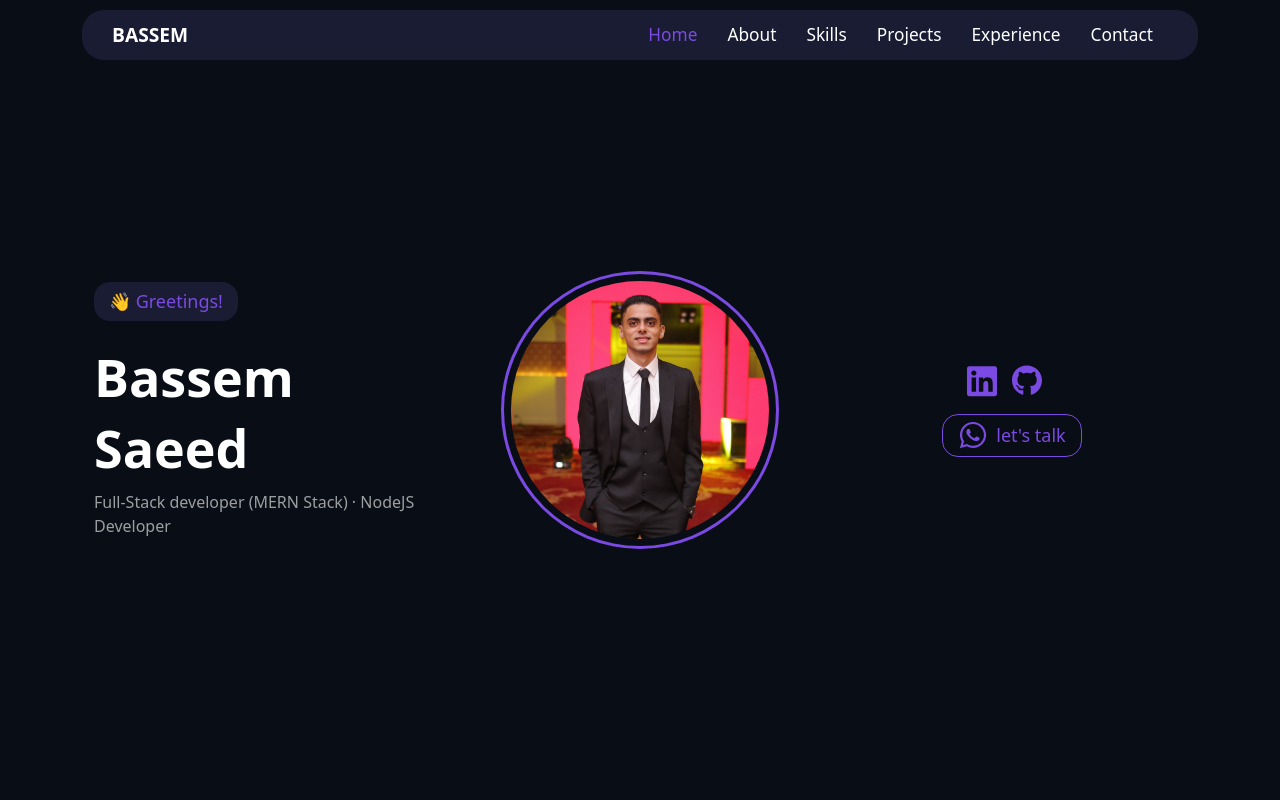
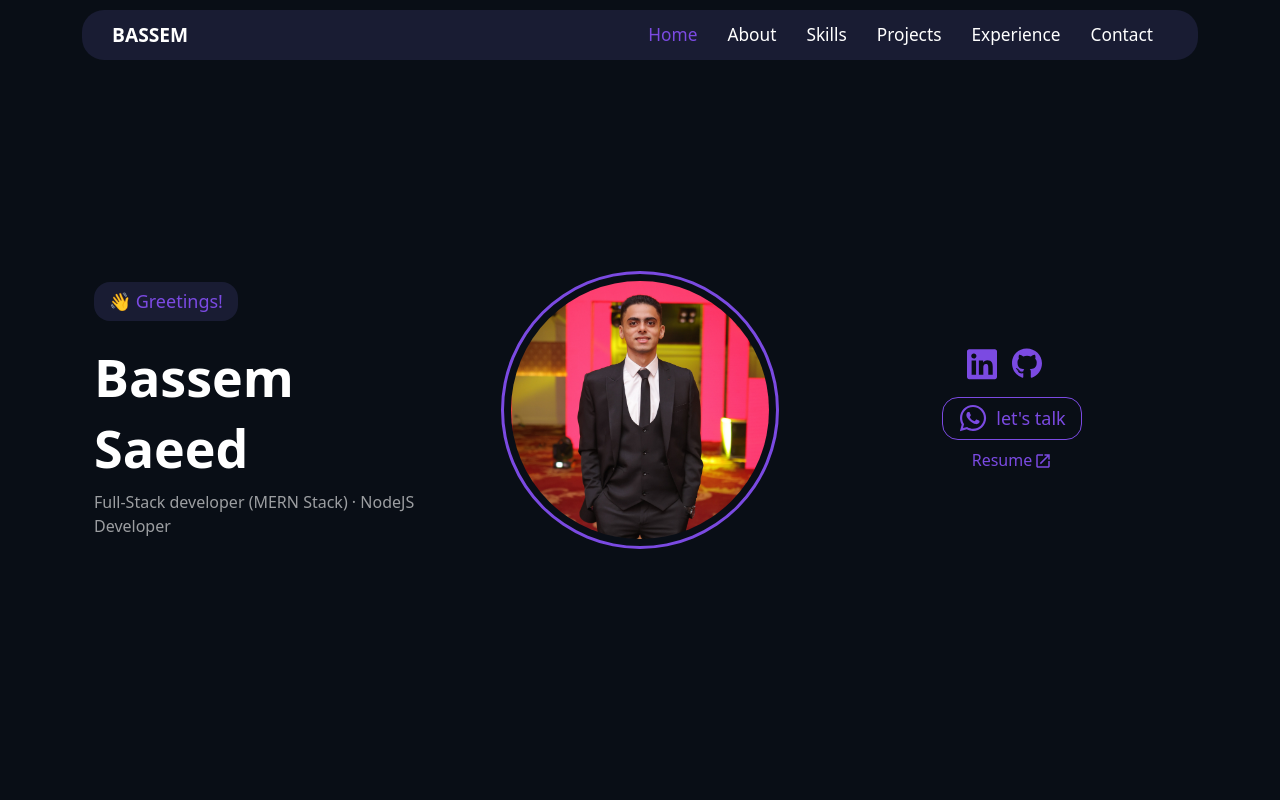
Before and after one commit to bassem620/my-portfolio, a React (Create React App) app: page / in a window 1280 px wide. Shown: the top 800 px of the page. Built offline with nearby package versions, Linux system fonts and the light colour scheme.

Commit message:
Resume link

```diff
--- a/src/pages/Home.jsx
+++ b/src/pages/Home.jsx
@@ -7,8 +7,11 @@ import GitHubLogo from '../components/logos/GitHubLogo';
 
 import { WhatsappBtn } from '../components';
 import { LinkedInLink, GitHubLink } from '../assets/constants'
+import OpenInNewOutlinedIcon from '@mui/icons-material/OpenInNewOutlined';
 
 const Home = () => {
+
+    const resumeBtn = _ => window.open("https://drive.google.com/file/d/1Ec_Id0i-NvM30dlYH-5qPzlv8Q7p6rKH/view?usp=drive_link", '_blank');
 
     return (
         <div className="home section" id='home'>
@@ -46,6 +49,7 @@ const Home = () => {
                                 </Link>
                             </div>
                             <WhatsappBtn />
+                            <Link onClick={resumeBtn} className='resume'>Resume<OpenInNewOutlinedIcon/></Link>
                         </Col>
                     </Row>
                 </Container>
--- a/src/sass/_home.scss
+++ b/src/sass/_home.scss
@@ -45,6 +45,19 @@
         }
         a{
             padding-right: 15px;
+        }
+    }
+    .resume{
+        color: $sec;
+        text-decoration: none;
+        margin-top: 8px;
+        font-size: 16px;
+        svg{
+            width: 20px;
+            padding-left: 2px;
+        }
+        &:hover{
+            text-decoration: underline;
         }
     }
 }
```
Also changed, not shown: src/index.css.
